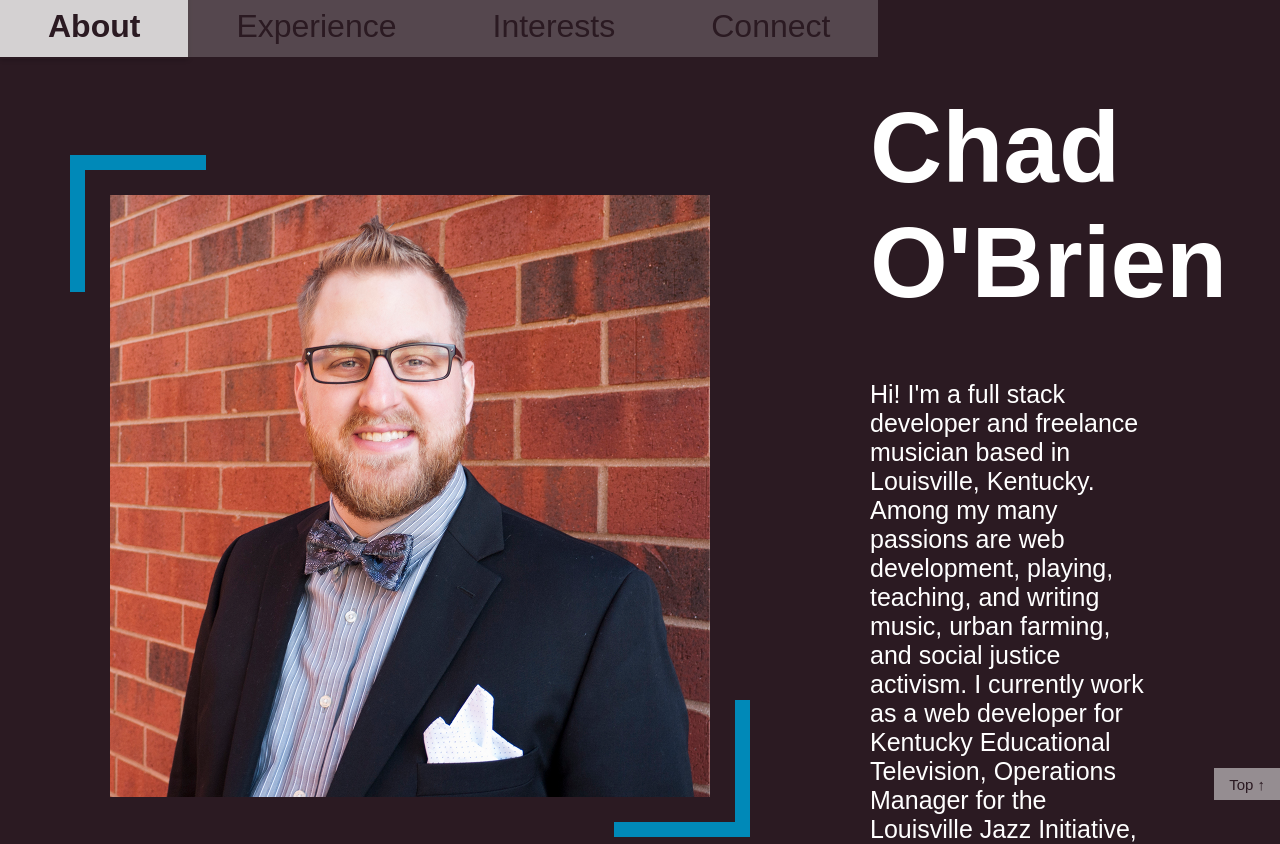
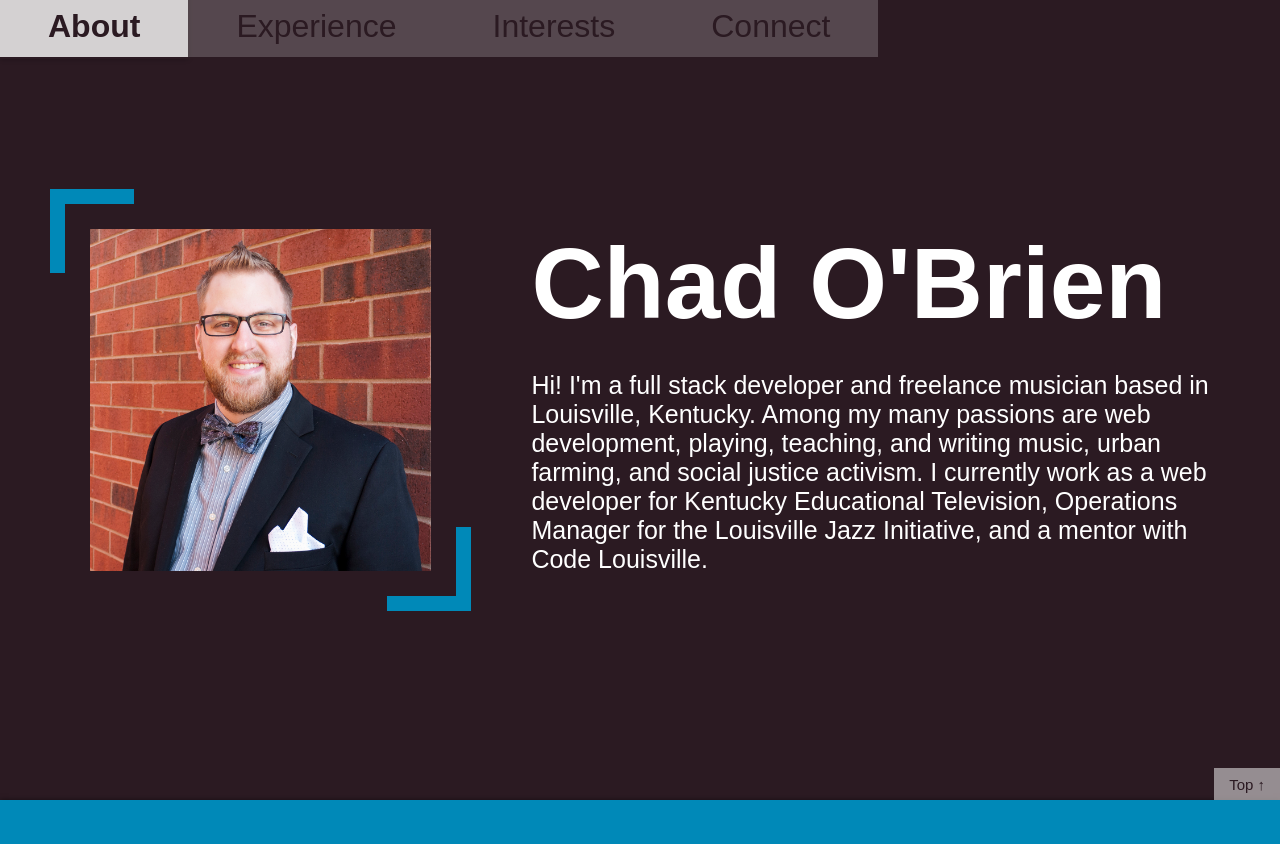
Before and after one commit to csobrien90/csobrien90.github.io, a React (Create React App) app: page / in a window 1280 px wide. Shown: the top 844 px of the page. Built offline with nearby package versions, Linux system fonts and the light colour scheme; a web font is replaced by a local one.

Commit message:
make about section movile first and responsive

```diff
--- a/src/index.css
+++ b/src/index.css
@@ -86,7 +86,7 @@ main {
 
 section {
 	min-height: 100vh;
-	padding: 9em 7em;
+	padding: 9em 5em;
 	box-shadow: var(--shadow);
 }
 
@@ -156,22 +156,28 @@ About
 #about {
 	display: grid;
 	grid-template-areas:
-		"pic heading"
-		"pic about";
+	"pic"
+	"pic"
+	"heading"
+	"about";
 	align-items: center;
-	gap: 6em 12em;
+	gap: 1em;
 	background-color: var(--black);
 	color: white;
+	text-align: center;
 }
 
 #about .imgWrapper {
 	grid-area: pic;
 	position: relative;
+	width: 100%;
+	margin: 0 auto;
 }
 
 #about img {
-	max-width: 600px;
-	margin: 4em;
+	width: 100%;
+	height: 100%;
+	padding: 4em;
 }
 
 #about .imgBorderWrapper {
@@ -203,7 +209,6 @@ About
 #about p {
 	grid-area: about;
 	align-self: flex-start;
-	padding-right: 3em;
 }
 
 /*
@@ -589,10 +594,31 @@ Media queries
 ‾‾‾‾‾‾‾‾‾‾‾‾‾‾‾‾‾‾‾
 */
 
-@media screen and (min-width: 650px) {
-
+@media screen and (min-width: 768px) {
+	#about {
+		gap: 3em 6em;
+	}
 }
 
 @media screen and (min-width: 1040px) {
+	#about {
+		grid-template-areas:
+		"pic heading"
+		"pic about";
+		text-align: left;
+	}
+}
 
+@media screen and (min-width: 1440px) {
+	section {
+		padding: 9em 7em;
+	}
+
+	#about {
+		gap: 6em 12em;
+	}
+
+	#about p {
+		padding-right: 3em;
+	}
 }
```
